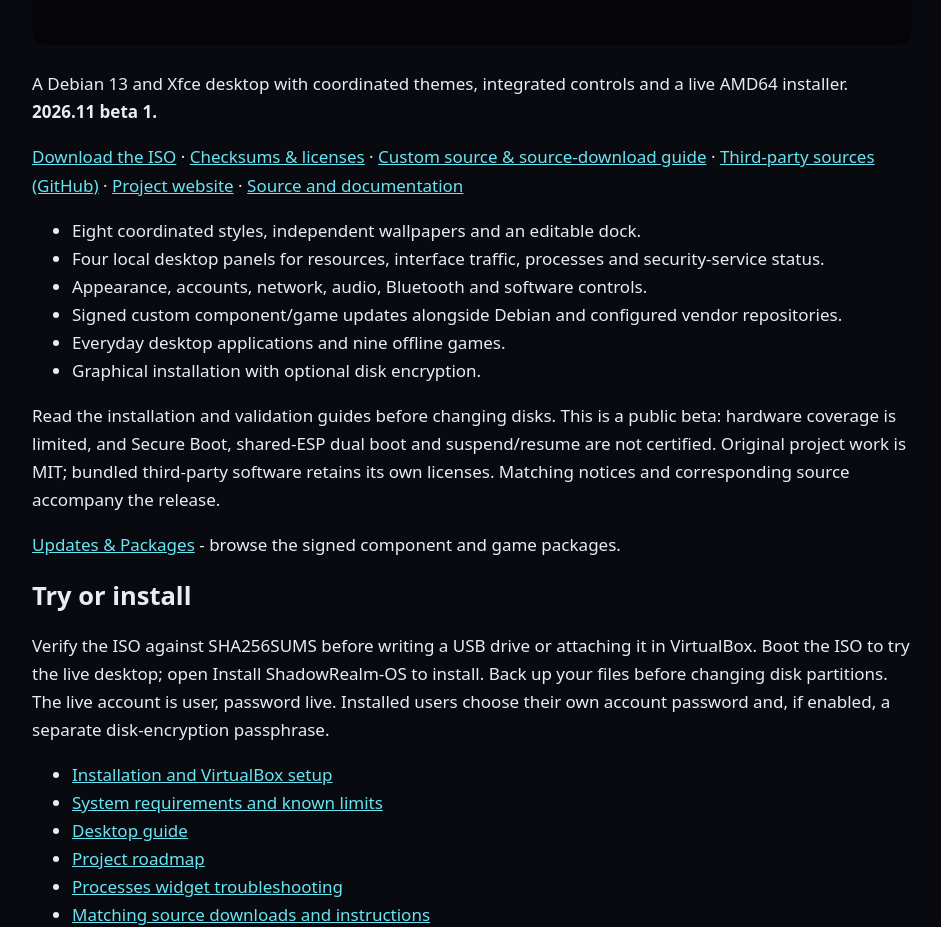
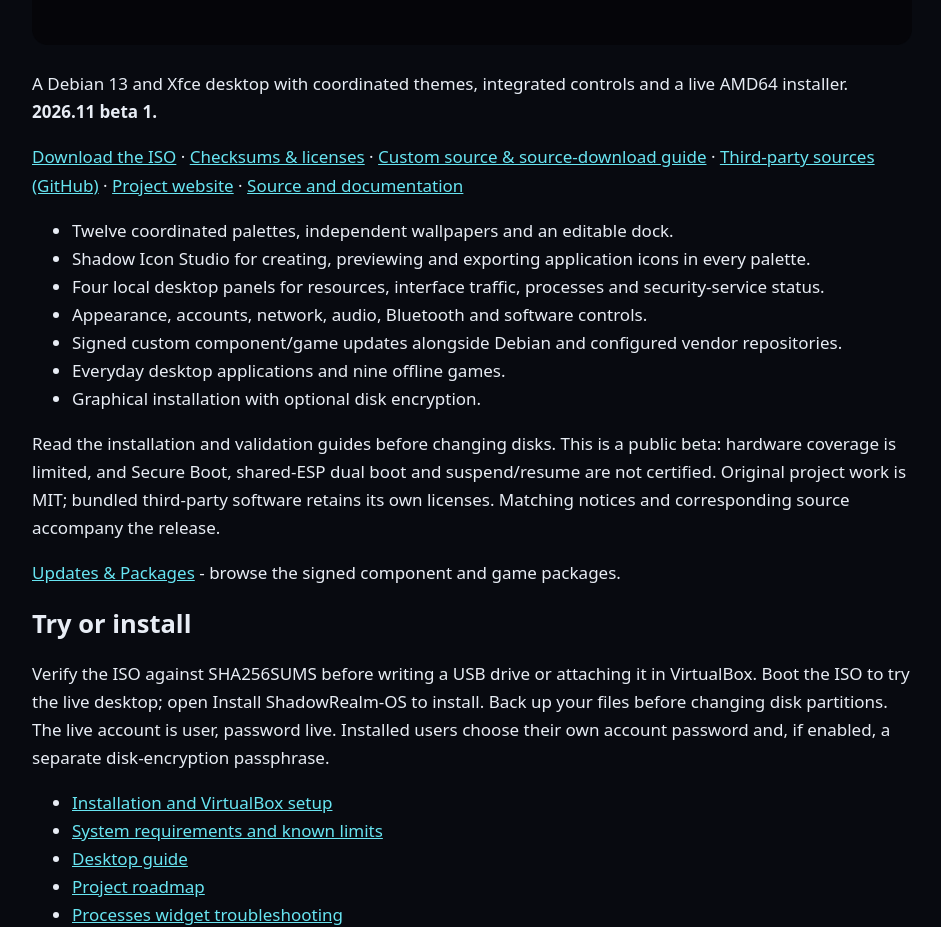
Before and after one commit to AstraShadowsss/ShadowRealm-OS, a Jekyll site: the page built from website/sourceforge-README.md, in a window 1280 px wide. Shown: the part 414-1341 px from the top of the page, without its empty margins (168-1109 px from the left). Built offline with Jekyll 4.4.1, drawn with Linux system fonts in a browser that asks for light colours; our own code applies the rules of GitHub Pages for plain Markdown files; grey boxes are pictures that could not be loaded.

Commit message:
Refresh the website copy and document the APT validity window

```diff
--- a/website/sourceforge-README.md
+++ b/website/sourceforge-README.md
@@ -6,7 +6,8 @@ A Debian 13 and Xfce desktop with coordinated themes, integrated controls and a
 
 [Download the ISO](https://sourceforge.net/projects/shadowrealm-os/files/2026.11-beta1/ShadowRealm-OS-2026.11-beta1-r4-amd64.iso/download) · [Checksums & licenses](https://sourceforge.net/projects/shadowrealm-os/files/2026.11-beta1/) · [Custom source & source-download guide](https://sourceforge.net/projects/shadowrealm-os/files/2026.11-beta1/Sources/) · [Third-party sources (GitHub)](https://github.com/AstraShadowsss/ShadowRealm-OS/releases/tag/2026.11-beta1-r2) · [Project website](https://shadowrealm-os.sourceforge.io/) · [Source and documentation](https://github.com/AstraShadowsss/ShadowRealm-OS)
 
-- Eight coordinated styles, independent wallpapers and an editable dock.
+- Twelve coordinated palettes, independent wallpapers and an editable dock.
+- Shadow Icon Studio for creating, previewing and exporting application icons in every palette.
 - Four local desktop panels for resources, interface traffic, processes and security-service status.
 - Appearance, accounts, network, audio, Bluetooth and software controls.
 - Signed custom component/game updates alongside Debian and configured vendor repositories.
```
Also changed, not shown: docs/update-repository.md (+1 -1 lines), website/index.html (+1 -1 lines).
